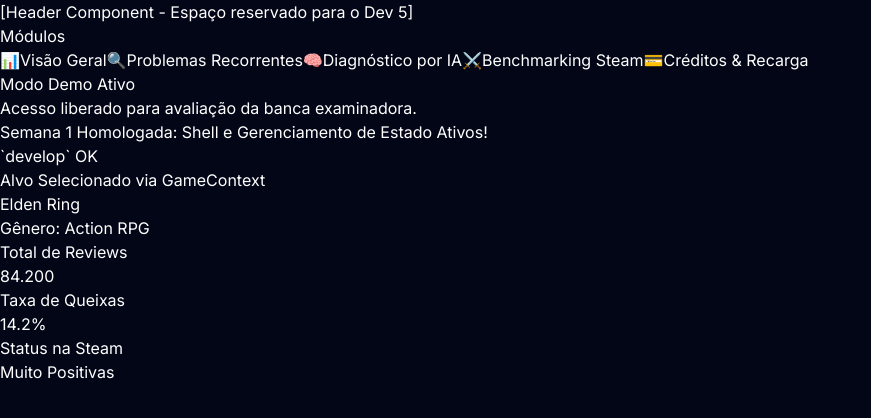
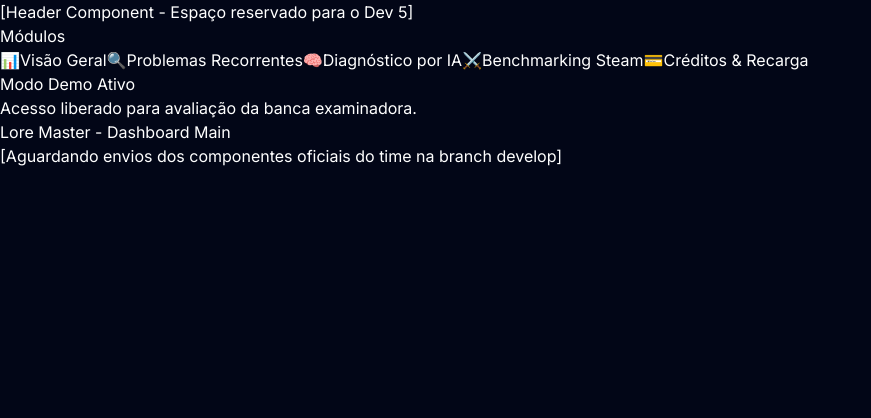
Before and after one commit to joaovveloso/lore-master, a Next.js app: page / in a window 1280 px wide. Shown: the top 418 px of the page, without its empty margins (0-871 px from the left). Built offline with nearby package versions, Linux system fonts and the light colour scheme.

Commit message:
setup: skeleton Home (Dev 1)
Removed unused GameContext and updated the dashboard layout.

```diff
--- a/src/app/page.tsx
+++ b/src/app/page.tsx
@@ -2,11 +2,14 @@
 
 import { Header } from "@/components/Header";
 import { Sidebar } from "@/components/Sidebar";
-import { useGame } from "@/context/GameContext";
+
+// ==========================================
+// RESERVADO PARA O DEV 1 / VISÃO GERAL
+// Tela principal (Dashboard) que integrará os
+// componentes desenvolvidos pelos membros do time.
+// ==========================================
 
 export default function Home() {
-  const { selectedGame } = useGame();
-
   return (
     <div className="min-h-screen bg-slate-950 text-slate-100 flex flex-col">
       <Header />
@@ -14,50 +17,12 @@
         <Sidebar />
         <main className="flex-1 p-8">
           <div className="max-w-5xl mx-auto space-y-6">
-
-            {/* Status Banner */}
-            <div className="border border-emerald-500/30 bg-emerald-500/10 p-4 rounded-xl flex items-center justify-between">
-              <div className="flex items-center gap-3">
-                <span className="w-3 h-3 rounded-full bg-emerald-400 animate-ping" />
-                <p className="text-sm font-medium text-emerald-300">
-                  Semana 1 Homologada: Shell e Gerenciamento de Estado Ativos!
-                </p>
-              </div>
-              <span className="text-xs font-mono text-emerald-400 bg-emerald-950/60 px-2.5 py-1 rounded-md border border-emerald-800">
-                `develop` OK
-              </span>
+            <div className="border border-slate-800 bg-slate-900 p-6 rounded-2xl text-center space-y-2">
+              <h1 className="text-xl font-bold text-white">Lore Master - Dashboard Main</h1>
+              <p className="text-xs font-mono text-slate-400">
+                [Aguardando envios dos componentes oficiais do time na branch develop]
+              </p>
             </div>
-
-            {/* Target Overview Card */}
-            <div className="bg-slate-900 border border-slate-800 p-6 rounded-2xl shadow-xl">
-              <span className="text-xs font-mono text-rose-400 uppercase tracking-wider font-semibold">
-                Alvo Selecionado via GameContext
-              </span>
-              <h2 className="text-3xl font-bold text-white mt-1">{selectedGame.name}</h2>
-              <p className="text-sm text-slate-400 mt-1">Gênero: {selectedGame.genre}</p>
-
-              <div className="grid grid-cols-1 md:grid-cols-3 gap-4 mt-6">
-                <div className="bg-slate-950 p-4 rounded-xl border border-slate-800">
-                  <p className="text-xs text-slate-500 font-medium">Total de Reviews</p>
-                  <p className="text-xl font-bold text-white mt-1">
-                    {selectedGame.totalReviews.toLocaleString("pt-BR")}
-                  </p>
-                </div>
-                <div className="bg-slate-950 p-4 rounded-xl border border-slate-800">
-                  <p className="text-xs text-slate-500 font-medium">Taxa de Queixas</p>
-                  <p className="text-xl font-bold text-rose-400 mt-1">
-                    {selectedGame.complaintRate}%
-                  </p>
-                </div>
-                <div className="bg-slate-950 p-4 rounded-xl border border-slate-800">
-                  <p className="text-xs text-slate-500 font-medium">Status na Steam</p>
-                  <p className="text-xl font-bold text-emerald-400 mt-1">
-                    {selectedGame.sentiment}
-                  </p>
-                </div>
-              </div>
-            </div>
-
           </div>
         </main>
       </div>
```
